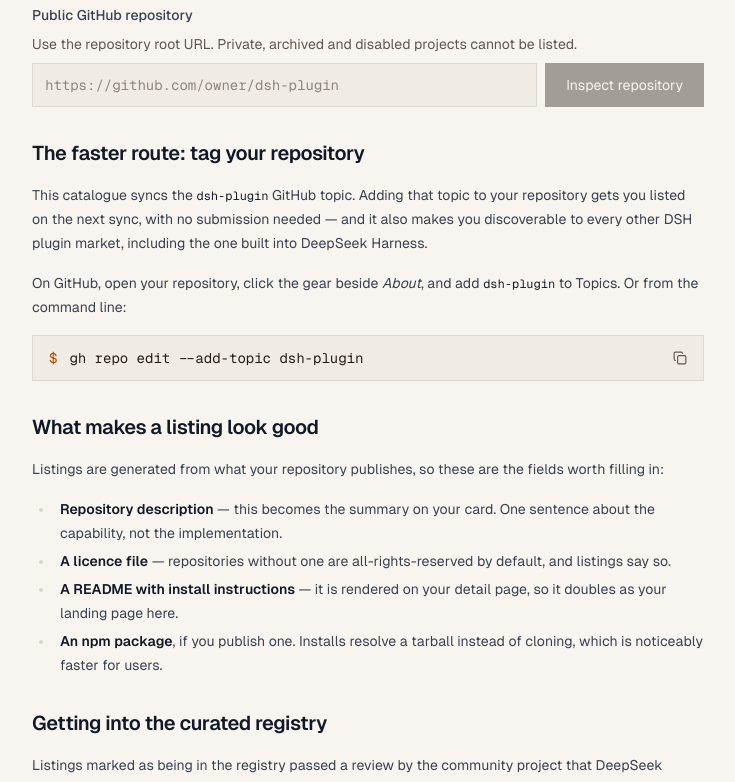
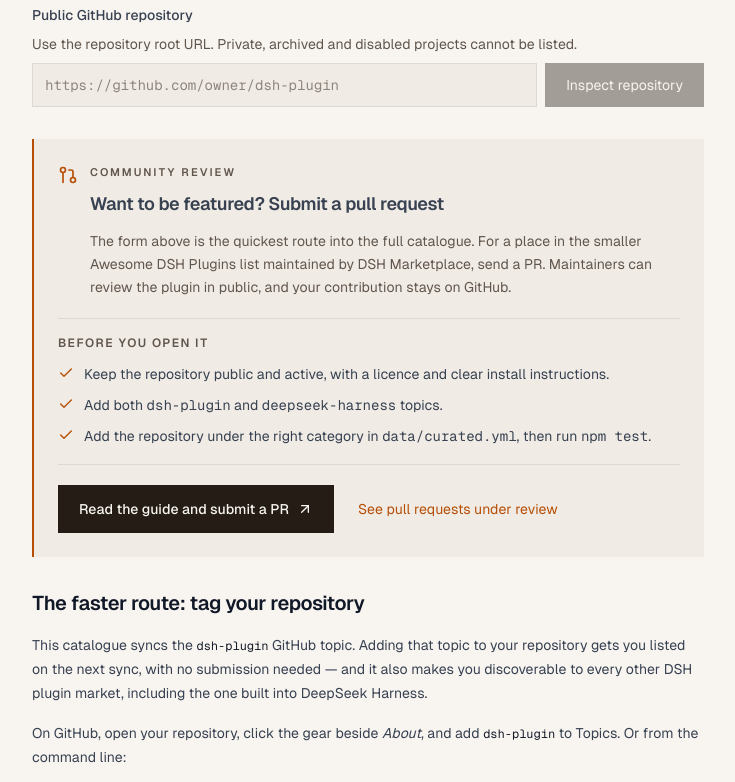
Before and after one commit to DshMarketPlace/dshmarketplace, a Next.js app: page /submit in a window 1280 px wide. Shown: the part 500-1282 px from the top of the page, without its empty margins (16-751 px from the left). Built offline with nearby package versions, Linux system fonts and the light colour scheme.

Commit message:
feat: encourage plugin submissions by pull request

```diff
--- a/app/(en)/submit/page.tsx
+++ b/app/(en)/submit/page.tsx
@@ -2,6 +2,7 @@
 
 import { PageShell } from "@/components/page-shell";
 import { CopyCommand } from "@/components/copy-command";
+import { PullRequestSubmission } from "@/components/pull-request-submission";
 import { SubmitForm } from "@/components/submit-form";
 import { alternatesFor } from "@/lib/i18n";
 
@@ -27,6 +28,7 @@
         they are published.
       </p>
       <SubmitForm locale="en" />
+      <PullRequestSubmission locale="en" />
 
       <h2>The faster route: tag your repository</h2>
       <p>
@@ -36,9 +38,8 @@
         DSH plugin market, including the one built into DeepSeek Harness.
       </p>
       <p>
-        On GitHub, open your repository, click the gear beside{" "}
-        <em>About</em>, and add <code>dsh-plugin</code> to Topics. Or from the
-        command line:
+        On GitHub, open your repository, click the gear beside <em>About</em>,
+        and add <code>dsh-plugin</code> to Topics. Or from the command line:
       </p>
       <CopyCommand
         size="lg"
@@ -70,7 +71,7 @@
         </li>
       </ul>
 
-      <h2>Getting into the curated registry</h2>
+      <h2>The separate community registry</h2>
       <p>
         Listings marked as being in the registry passed a review by the
         community project that DeepSeek Harness&apos; built-in plugin market
--- a/app/(zh)/zh/submit/page.tsx
+++ b/app/(zh)/zh/submit/page.tsx
@@ -2,6 +2,7 @@
 
 import { PageShell } from "@/components/page-shell";
 import { CopyCommand } from "@/components/copy-command";
+import { PullRequestSubmission } from "@/components/pull-request-submission";
 import { SubmitForm } from "@/components/submit-form";
 import { alternatesFor } from "@/lib/i18n";
 
@@ -25,6 +26,7 @@
         把仓库地址贴进来，这边会先读一遍它的公开信息给你看——topic、开源协议、描述，以及是不是已经被收录了。提交之后要人工过一遍才会发布。
       </p>
       <SubmitForm locale="zh" />
+      <PullRequestSubmission locale="zh" />
 
       <h2>更快的办法：给仓库打 topic</h2>
       <p>
@@ -66,10 +68,11 @@
         </li>
       </ul>
 
-      <h2>怎么进社区精选库</h2>
+      <h2>另一个社区精选库</h2>
       <p>
-        标着「已进入精选库」的记录，是通过了那个社区项目的审核——DeepSeek Harness
-        自带的插件市场就是从那儿装的。那是另一个项目，不归这个站管，去给{" "}
+        标着「已进入精选库」的记录，是通过了另一个社区项目的审核——DeepSeek
+        Harness
+        自带的插件市场就是从那儿装的。那个项目不归本站管理，如需进入，可以去给{" "}
         <a
           href="https://github.com/awesome-dsh-plugin/awesome-dsh-plugin"
           rel="noopener"
--- /dev/null
+++ b/components/pull-request-submission.tsx
@@ -0,0 +1,140 @@
+import { ArrowUpRight, Check, GitPullRequest } from "lucide-react";
+
+import type { Locale } from "@/lib/i18n";
+
+const FEATURED_LIST_URL =
+  "https://github.com/DshMarketPlace/awesome-dsh-plugin";
+
+const copy = {
+  en: {
+    eyebrow: "Community review",
+    title: "Want to be featured? Submit a pull request",
+    body: (
+      <>
+        The form above is the quickest route into the full catalogue. For a
+        place in the smaller Awesome DSH Plugins list maintained by DSH
+        Marketplace, send a PR. Maintainers can review the plugin in public, and
+        your contribution stays on GitHub.
+      </>
+    ),
+    checklist: "Before you open it",
+    manifest: (
+      <>
+        Keep the repository public and active, with a licence and clear install
+        instructions.
+      </>
+    ),
+    topic: (
+      <>
+        Add both <code>dsh-plugin</code> and <code>deepseek-harness</code>{" "}
+        topics.
+      </>
+    ),
+    readmes: (
+      <>
+        Add the repository under the right category in{" "}
+        <code>data/curated.yml</code>, then run <code>npm test</code>.
+      </>
+    ),
+    primary: "Read the guide and submit a PR",
+    secondary: "See pull requests under review",
+    newTab: "opens in a new tab",
+  },
+  zh: {
+    eyebrow: "社区审核",
+    title: "想进社区精选库？提交 PR",
+    body: (
+      <>
+        上面的表单是进入完整目录最快的办法。如果你还希望插件进入 DSH Marketplace
+        自己维护的 Awesome DSH Plugins 精选列表，可以提交
+        PR。维护者能公开审核插件，你的贡献记录也会留在 GitHub。
+      </>
+    ),
+    checklist: "提交前准备好",
+    manifest: <>仓库保持公开且仍在维护，并提供开源协议和清楚的安装说明。</>,
+    topic: (
+      <>
+        给仓库添加 <code>dsh-plugin</code> 和 <code>deepseek-harness</code> 两个
+        topic。
+      </>
+    ),
+    readmes: (
+      <>
+        在 <code>data/curated.yml</code> 的合适分类加入仓库，再运行{" "}
+        <code>npm test</code>。
+      </>
+    ),
+    primary: "查看贡献指南并提交 PR",
+    secondary: "看看正在审核的 PR",
+    newTab: "在新标签页打开",
+  },
+} as const;
+
+export function PullRequestSubmission({ locale }: { locale: Locale }) {
+  const d = copy[locale];
+
+  return (
+    <aside
+      aria-labelledby="pull-request-submission-title"
+      className="not-prose my-8 border-l-2 border-copper bg-paper-sunken p-5 sm:p-6"
+    >
+      <div className="flex items-start gap-3">
+        <GitPullRequest
+          className="mt-0.5 h-5 w-5 shrink-0 text-copper"
+          aria-hidden
+        />
+        <div className="min-w-0">
+          <p className="eyebrow">{d.eyebrow}</p>
+          <h2
+            id="pull-request-submission-title"
+            className="mt-2 text-lg font-semibold tracking-tight"
+          >
+            {d.title}
+          </h2>
+          <p className="mt-3 text-sm leading-relaxed text-muted-foreground">
+            {d.body}
+          </p>
+        </div>
+      </div>
+
+      <div className="mt-5 border-y border-border py-4">
+        <p className="text-xs font-semibold uppercase tracking-[0.12em] text-muted-foreground">
+          {d.checklist}
+        </p>
+        <ul className="mt-3 space-y-2 text-sm leading-relaxed">
+          {[d.manifest, d.topic, d.readmes].map((item, index) => (
+            <li key={index} className="flex items-start gap-2.5">
+              <Check
+                className="mt-0.5 h-4 w-4 shrink-0 text-copper"
+                aria-hidden
+              />
+              <span>{item}</span>
+            </li>
+          ))}
+        </ul>
+      </div>
+
+      <div className="mt-5 flex flex-col gap-2 sm:flex-row sm:items-center">
+        <a
+          href={FEATURED_LIST_URL + "/blob/main/CONTRIBUTING.md"}
+          target="_blank"
+          rel="noopener noreferrer"
+          aria-label={d.primary + " (" + d.newTab + ")"}
+          className="inline-flex min-h-12 items-center justify-center gap-2 border border-ink bg-ink px-5 py-2.5 text-center text-sm font-medium text-paper transition-opacity hover:opacity-90"
+        >
+          {d.primary}
+          <ArrowUpRight className="h-4 w-4" aria-hidden />
+        </a>
+        <a
+          href={FEATURED_LIST_URL + "/pulls"}
+          target="_blank"
+          rel="noopener noreferrer"
+          aria-label={d.secondary + " (" + d.newTab + ")"}
+          className="inline-flex min-h-12 items-center justify-center px-4 py-2.5 text-center text-sm text-copper underline-offset-4 hover:underline"
+        >
+          {d.secondary}
+        </a>
+      </div>
+    </aside>
+  );
+}
```
